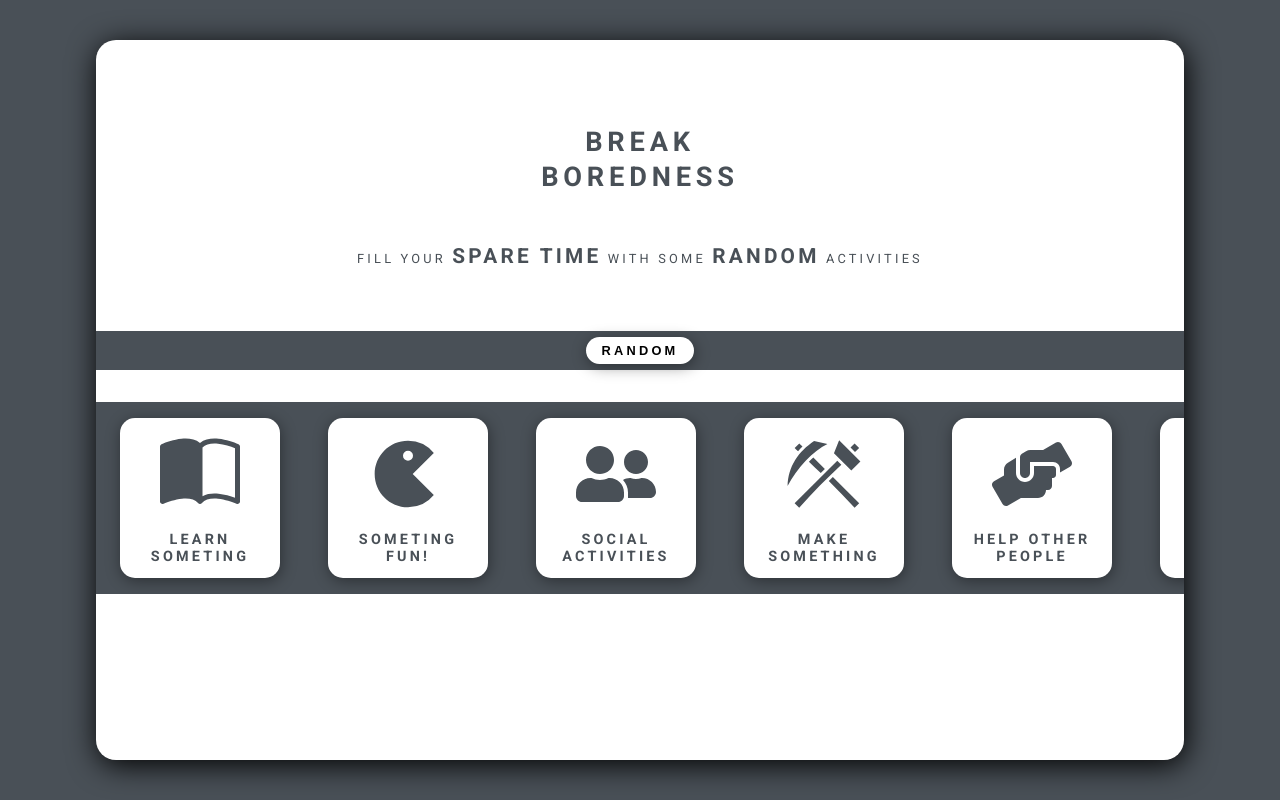
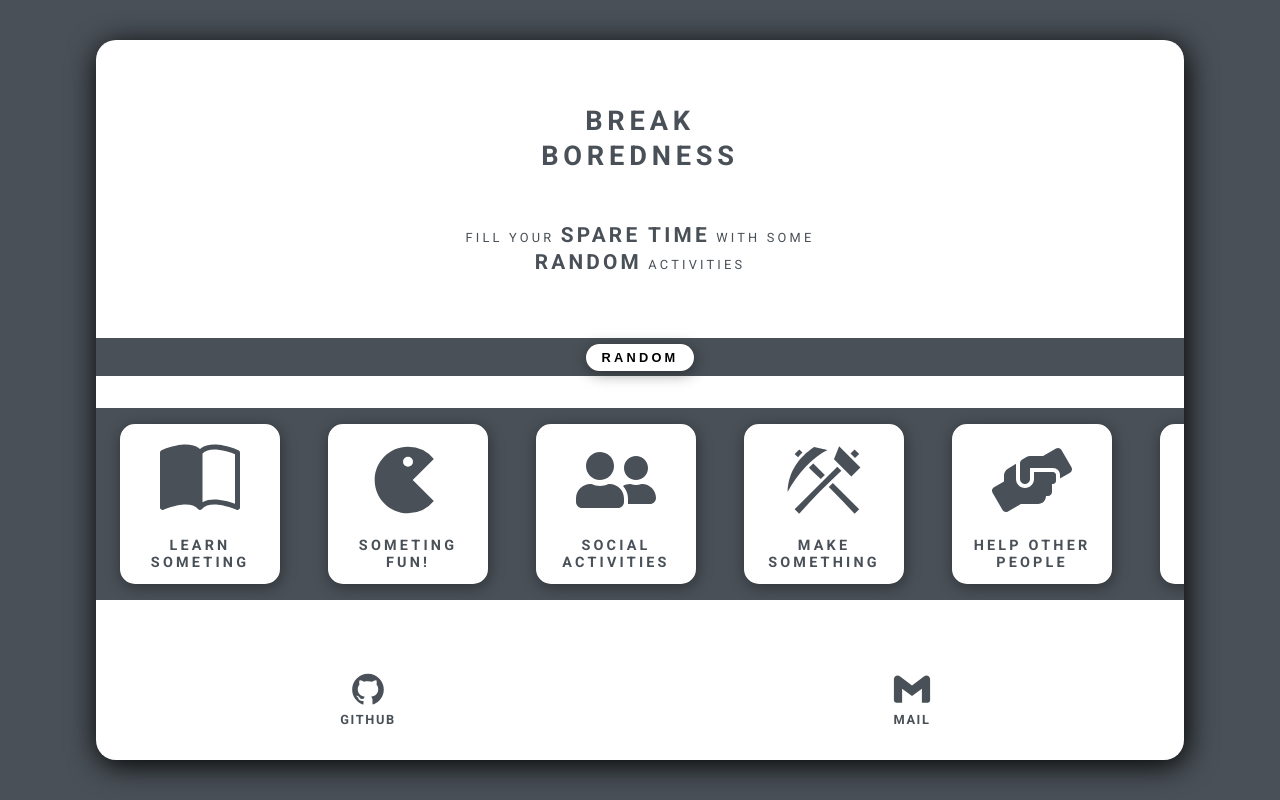
Before and after one commit to dooyeong20/Break-Boredness, a React app: page / in a window 1280 px wide. Built offline with nearby package versions, Linux system fonts and the light colour scheme.

Commit message:
feat: Main UI Components Complete
Components for main page done (hard coded without any state)

```diff
--- a/src/app/App.js
+++ b/src/app/App.js
@@ -8,6 +8,7 @@ import TypeBar from '../components/TypeBar/TypeBar';
 import TypeBox from '../components/TypeBox/TypeBox';
 import { getLinebreakedSpans } from '../utils';
 import { ACTIVITY_TYPES } from 'src/globalVars';
+import Footer from '../components/Footer/Footer';
 
 const StyledAppContainer = styled.div.attrs(({ theme }) => {
   const { bgColor } = theme;
@@ -33,6 +34,8 @@ const StyledApp = styled.section.attrs(({ theme }) => {
     $bgColor: fgColor,
   };
 })`
+  position: relative;
+  overflow: hidden;
   width: 85%;
   height: 90%;
 
@@ -51,6 +54,7 @@ export default function App() {
           <Content />
           <TypeBar />
           <TypeBox types={ACTIVITY_TYPES} />
+          <Footer />
         </StyledApp>
       </StyledAppContainer>
     </ThemeProvider>
--- a/src/components/Content/Content.js
+++ b/src/components/Content/Content.js
@@ -30,7 +30,8 @@ export default function Content() {
       <span> fill your </span>
       <span className="big"> spare time</span>
       <span> with some </span>
-      <span className="big">Random</span>
+      <br />
+      <span className="big">random</span>
       <span> activities </span>
     </StyledContent>
   );
--- /dev/null
+++ b/src/components/Footer/Footer.js
@@ -0,0 +1,33 @@
+import React from 'react';
+import styled from 'styled-components';
+import FooterItem from '../FooterItem/FooterItem';
+import { FOOTER_ITEMS } from 'src/globalVars';
+
+const StyledFooter = styled.footer.attrs(({ theme }) => {
+  const { fgColor, bgColor, textColor } = theme;
+  return {
+    $fgColor: fgColor,
+    $bgColor: bgColor,
+    $textColor: textColor,
+  };
+})`
+  position: absolute;
+  bottom: 1.8rem;
+
+  width: 100%;
+  height: 4rem;
+
+  display: flex;
+  justify-content: space-around;
+  align-items: center;
+`;
+
+export default function Footer() {
+  return (
+    <StyledFooter>
+      {FOOTER_ITEMS.map(item => (
+        <FooterItem key={item.id} item={item} />
+      ))}
+    </StyledFooter>
+  );
+}
--- /dev/null
+++ b/src/components/FooterItem/FooterItem.js
@@ -0,0 +1,56 @@
+import React from 'react';
+import styled from 'styled-components';
+
+const StyledFooterItem = styled.a.attrs(({ theme }) => {
+  const { fgColor, bgColor, textColor } = theme;
+
+  return {
+    $fgColor: fgColor,
+    $bgColor: bgColor,
+    $textColor: textColor,
+  };
+})`
+  display: flex;
+  flex-direction: column;
+  align-items: center;
+  width: 3.5rem;
+  height: 3.5rem;
+  border-radius: 20%;
+  box-sizing: content-box;
+  padding: 0.3rem;
+
+  color: ${({ $textColor }) => $textColor};
+
+  letter-spacing: 0.1rem;
+  font-size: 0.8rem;
+  font-weight: bold;
+  text-decoration: none;
+  text-transform: uppercase;
+
+  transition: all 0.25s ease-in-out;
+
+  svg {
+    font-size: 5rem;
+    fill: ${({ $textColor }) => $textColor};
+  }
+
+  p {
+    margin: 0;
+    margin-top: 0.3rem;
+  }
+
+  &:hover {
+    transform: scale(110%);
+  }
+`;
+
+export default function FooterItem({ item }) {
+  const { title, link, SVG } = item;
+
+  return (
+    <StyledFooterItem href={(title === 'Mail' ? 'mailto: ' : '') + link}>
+      <SVG />
+      <p>{title}</p>
+    </StyledFooterItem>
+  );
+}
--- a/src/components/Header/Header.js
+++ b/src/components/Header/Header.js
@@ -12,7 +12,7 @@ const StyledHeader = styled.h1.attrs(({ theme }) => {
   line-height: 130%;
   text-align: center;
 
-  margin-top: 85px;
+  margin-top: 4rem;
   color: ${({ $textColor }) => $textColor};
 
   text-transform: uppercase;
--- a/src/components/TypeBox/TypeBox.js
+++ b/src/components/TypeBox/TypeBox.js
@@ -7,6 +7,9 @@ const StyledTypeScrollBox = styled.div`
   width: 100%;
   margin-top: 2rem;
   overflow-x: scroll;
+  ::-webkit-scrollbar {
+    display: none;
+  }
 `;
 
 const StyledTypeBox = styled.div.attrs(({ theme, typeCount }) => {
--- a/src/globalVars.js
+++ b/src/globalVars.js
@@ -9,6 +9,8 @@ import {
 import { BsBookHalf } from 'react-icons/bs';
 import { FaHandsHelping, FaMusic, FaUserFriends } from 'react-icons/fa';
 import { RiGameFill } from 'react-icons/ri';
+import { AiFillGithub } from 'react-icons/ai';
+import { SiGmail } from 'react-icons/si';
 
 export const ACTIVITY_TYPES = [
   {
@@ -42,6 +44,21 @@ export const ACTIVITY_TYPES = [
   },
 ];
 
+export const FOOTER_ITEMS = [
+  {
+    id: 1,
+    title: 'Github',
+    link: 'https://github.com/dooyeong20/Break-Boredness',
+    SVG: AiFillGithub,
+  },
+  {
+    id: 2,
+    title: 'Mail',
+    link: 'noviced22@gmail.com',
+    SVG: SiGmail,
+  },
+];
+
 export const GlobalStyle = createGlobalStyle`
   html {
     font-size: 16px;
```
